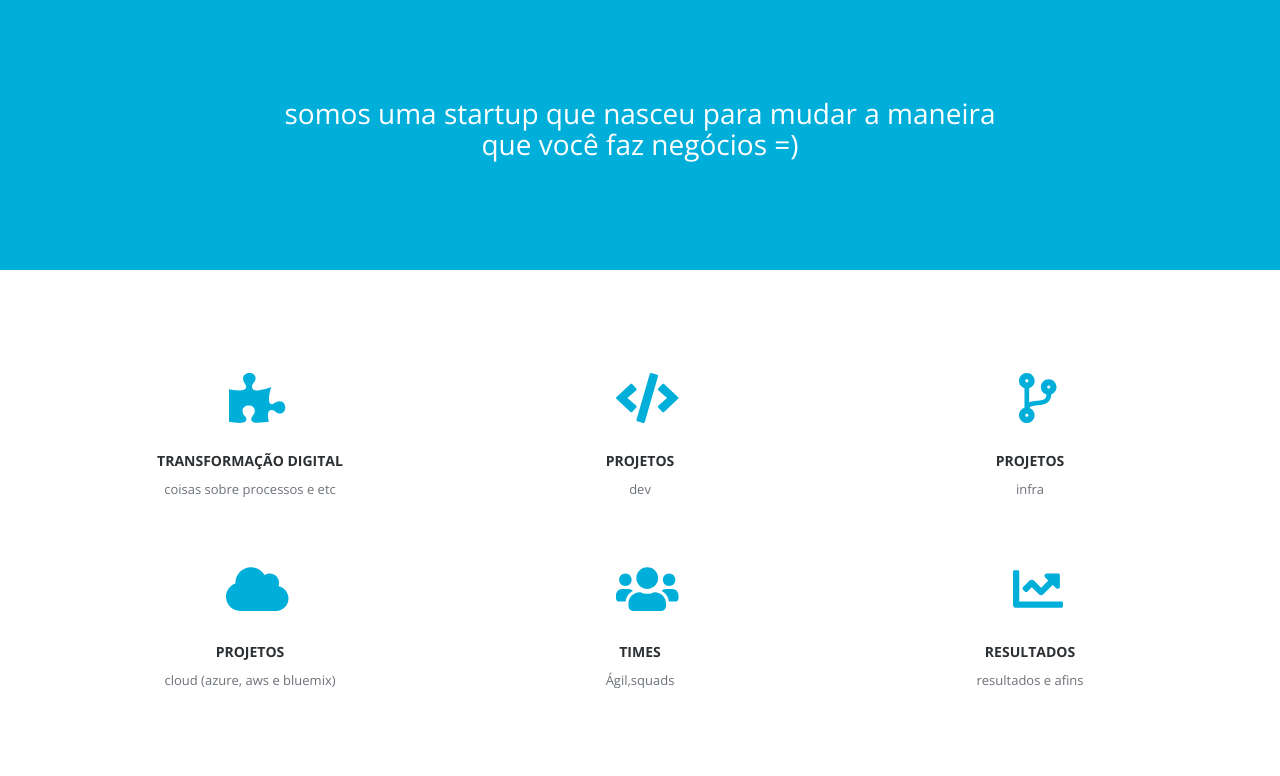
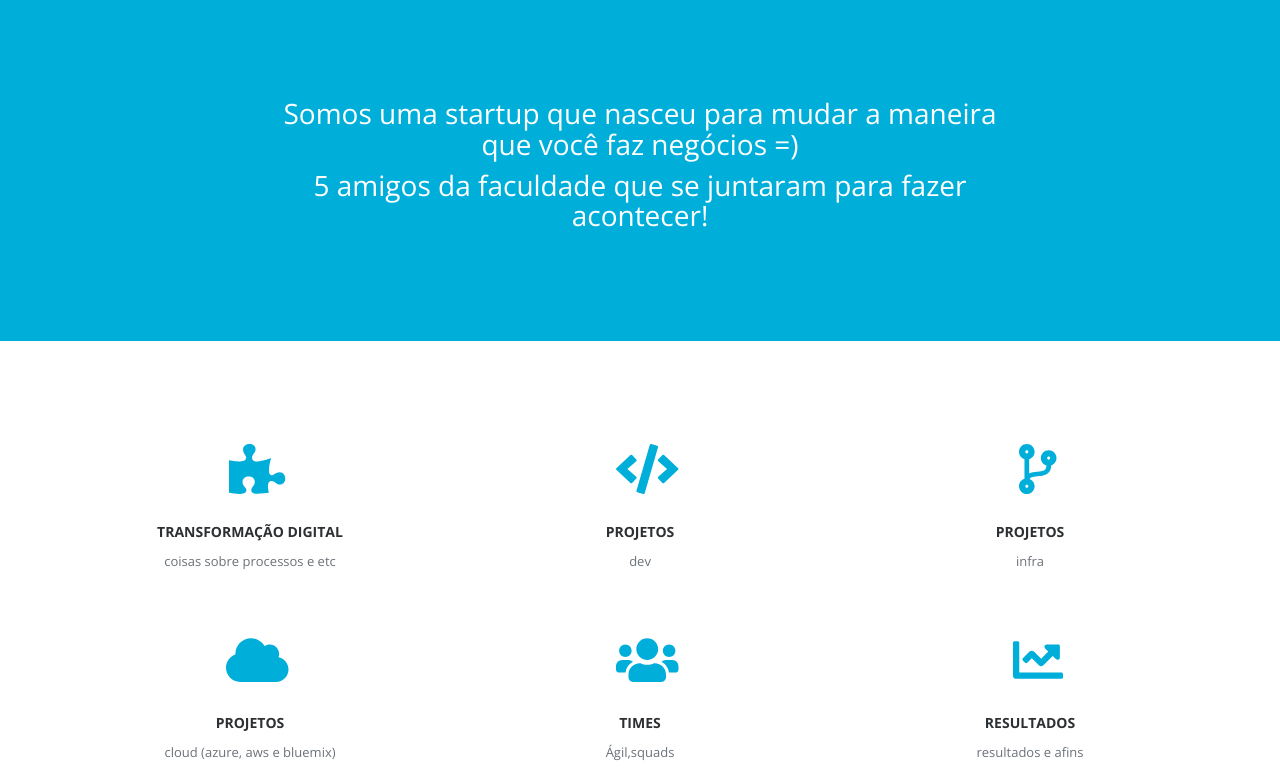
Before and after one commit to gcamargt/five, a plain HTML site: page index.html in a window 1280 px wide. Shown: the part 752-1528 px from the top of the page. Drawn offline with nearby package versions, Linux system fonts and the light colour scheme; files whose address does not match are found by name.

Commit message:
Inclusão de texto na página

```diff
--- a/index.html
+++ b/index.html
@@ -60,7 +60,8 @@
   <div class="container">
     <div class="col-md-8 col-md-offset-2 text-center">
 
-      <h3>somos uma startup que nasceu para mudar a maneira que você faz negócios =)</h3>
+      <h3>Somos uma startup que nasceu para mudar a maneira que você faz negócios =)</h3>
+      <h3>5 amigos da faculdade que se juntaram para fazer acontecer!</h3>
     </div>
   </div>
 </section>
@@ -240,7 +241,7 @@
                                           </div>
       <div class="col-md-8 col-md-offset-2 conForm">
 
-        <p>se preferir, você pode nos mandar uma mensagem por aqui </p>
+        <p>Se preferir, você pode nos mandar uma mensagem por aqui: </p>
         <div id="message"></div>
         <form method="post" action="php/contact.php" name="cform" id="cform">
           <input name="name" id="name" type="text" class="col-xs-12 col-sm-12 col-md-12 col-lg-12" placeholder="seu nome" >
```
